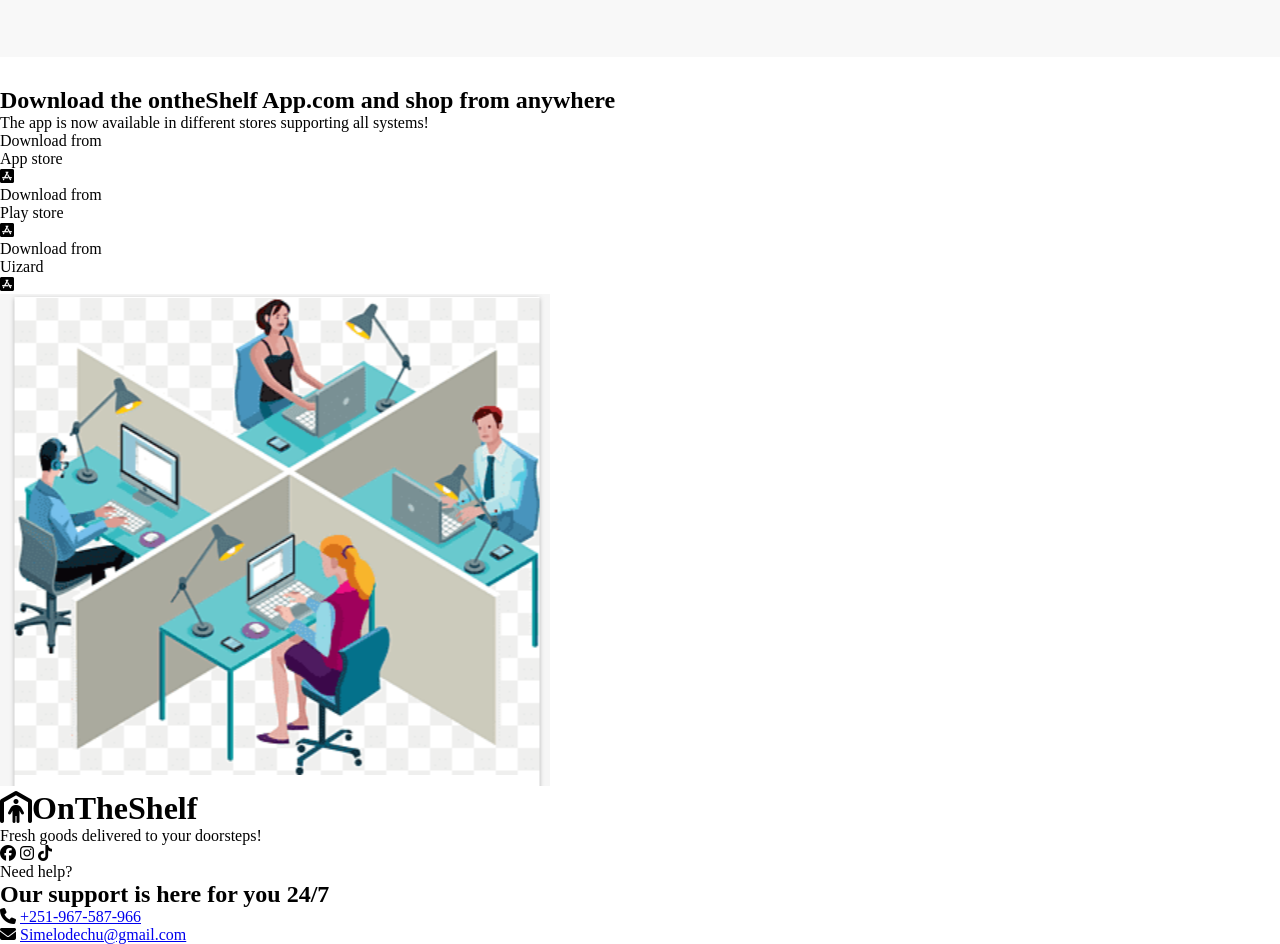
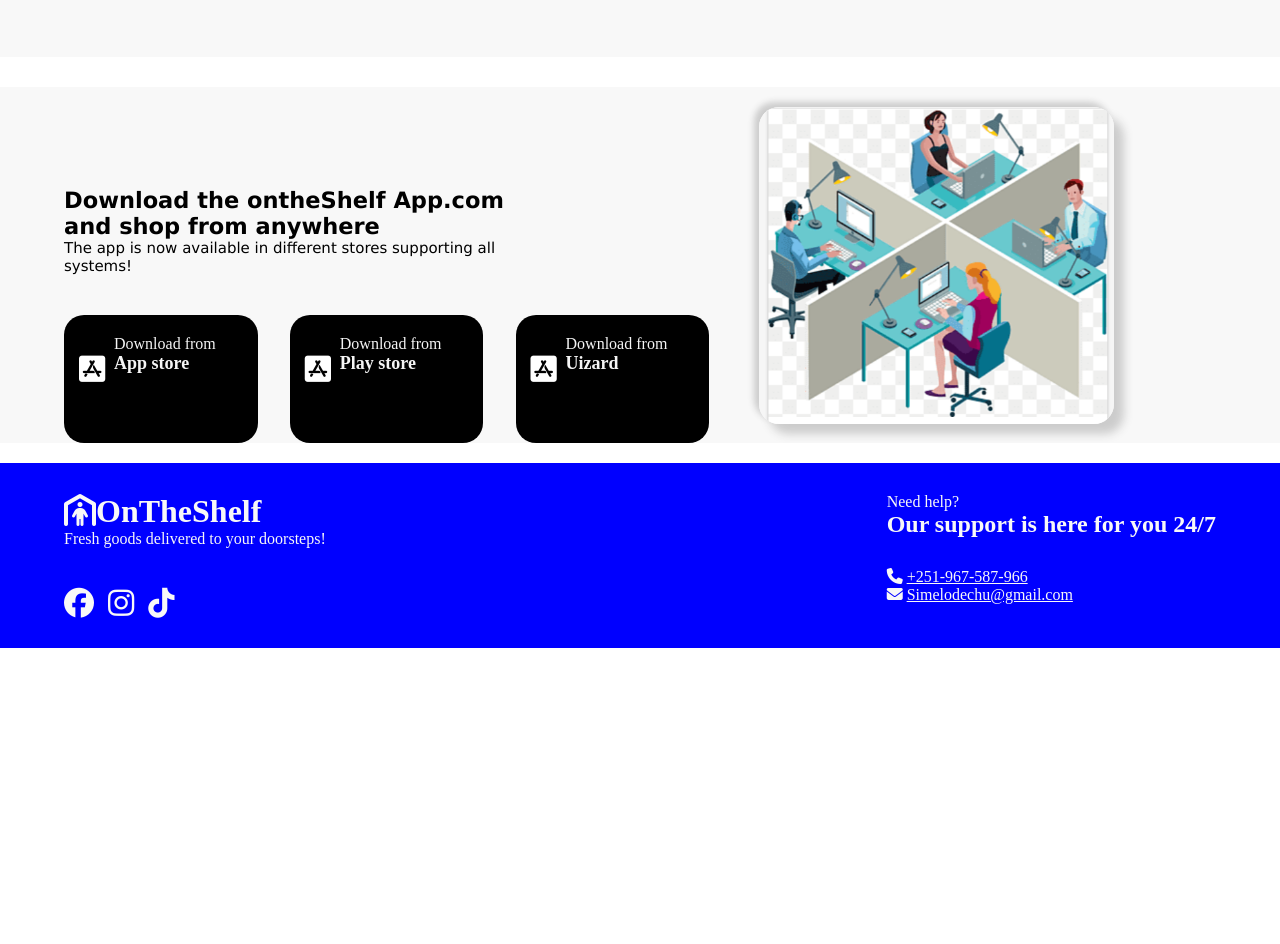
Before and after one commit to Shambel96/onTheShelf, a plain HTML site: page index.html in a window 1280 px wide. Shown: the part 1660-2604 px from the top of the page. After the commit the page ends 2308 px from the top, so only its background shows below. Drawn offline with Linux system fonts and the light colour scheme.

Commit message:
feat: added footer part cascading style.css

```diff
--- a/style.css
+++ b/style.css
@@ -197,3 +197,87 @@ header {
   height: 250px;
   border-radius: 20px;
 }
+.fifth-div-aboveFooter {
+  width: 100%;
+  background-color: #f8f8f8;
+}
+.wrapper-last-div {
+  width: 90%;
+  display: flex;
+  /*   grid-template-columns: repeat(2, 2fr);
+ */
+  justify-content: space-between;
+  margin: 0 auto;
+}
+.conatiner-bgBlack {
+  margin-top: 20px;
+  display: flex;
+  justify-content: space-between;
+}
+.black-bg {
+  width: 30%;
+  height: 16vh;
+  background-color: black;
+  border-radius: 20px;
+}
+.image-container img {
+  width: 70%;
+  margin: 20px 0 0 50px;
+  border-radius: 20px;
+  justify-self: center;
+  box-shadow: 10px 10px 10px #ccc, -5px -5px 6px #ccc;
+}
+.fa-app-store-ios {
+  color: white;
+
+  font-size: 30px;
+  padding-left: 15px;
+}
+.black-bg p {
+  position: relative;
+  top: 20px;
+  left: 50px;
+  color: whitesmoke;
+}
+.app {
+  font-weight: 900;
+  font-size: large;
+}
+.textInDivLast {
+  width: 70%;
+  text-align: left;
+  margin-top: 100px;
+  color: black;
+  font-family: "Lucida Sans", "Lucida Sans Regular", "Lucida Grande",
+    "Lucida Sans Unicode", Geneva, Verdana, sans-serif;
+  font-size: 15px;
+  padding-bottom: 20px;
+}
+footer {
+  color: #f8f8f8;
+  padding: 30px 0;
+  width: 100%;
+  background-color: blue;
+  margin: 20px 0 0 0;
+}
+.footer-inside-wrapper {
+  display: flex;
+  justify-content: space-between;
+  width: 90%;
+  margin: 0 auto;
+}
+.footer-left .fa-brands {
+  font-size: 30px;
+  padding-top: 40px;
+  justify-content: space-between;
+  padding-right: 10px;
+}
+.email-footer {
+  padding-right: 10px;
+}
+.email-footer a {
+  color: #f8f8f8;
+}
+.footer-right h2 {
+  padding-bottom: 30px;
+}
```
